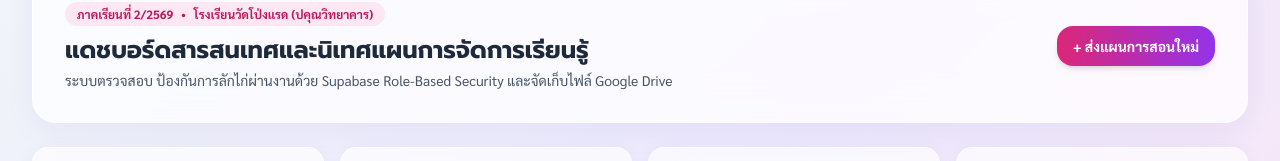
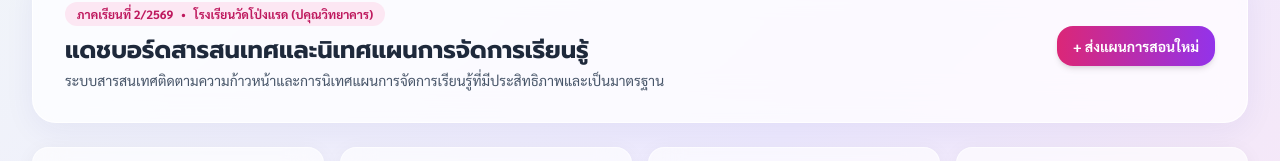
Before and after one commit to 22010022-web/PONGRAD-PLAN, a Next.js app: page / in a window 1280 px wide. Shown: the part 122-283 px from the top of the page. Built offline with nearby package versions, Linux system fonts and the light colour scheme; no server answers; the database is empty.

Commit message:
refactor: update banner description on dashboard

```diff
--- a/src/app/page.tsx
+++ b/src/app/page.tsx
@@ -70,7 +70,7 @@ export default function DashboardPage() {
               แดชบอร์ดสารสนเทศและนิเทศแผนการจัดการเรียนรู้
             </h1>
             <p className="text-sm text-slate-600 mt-1">
-              ระบบตรวจสอบ ป้องกันการลักไก่ผ่านงานด้วย Supabase Role-Based Security และจัดเก็บไฟล์ Google Drive
+              ระบบสารสนเทศติดตามความก้าวหน้าและการนิเทศแผนการจัดการเรียนรู้ที่มีประสิทธิภาพและเป็นมาตรฐาน
             </p>
           </div>
           <div className="flex flex-wrap gap-2">
```
